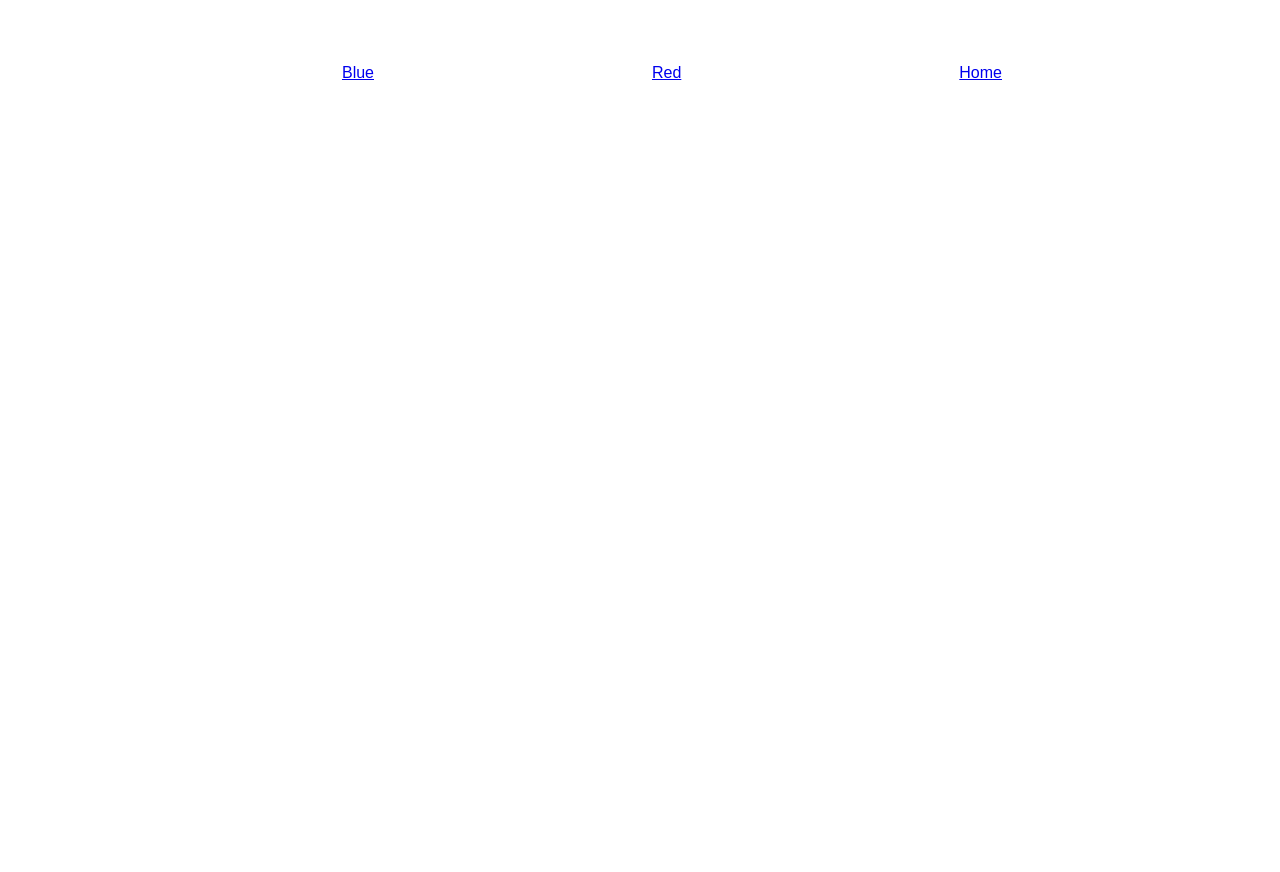
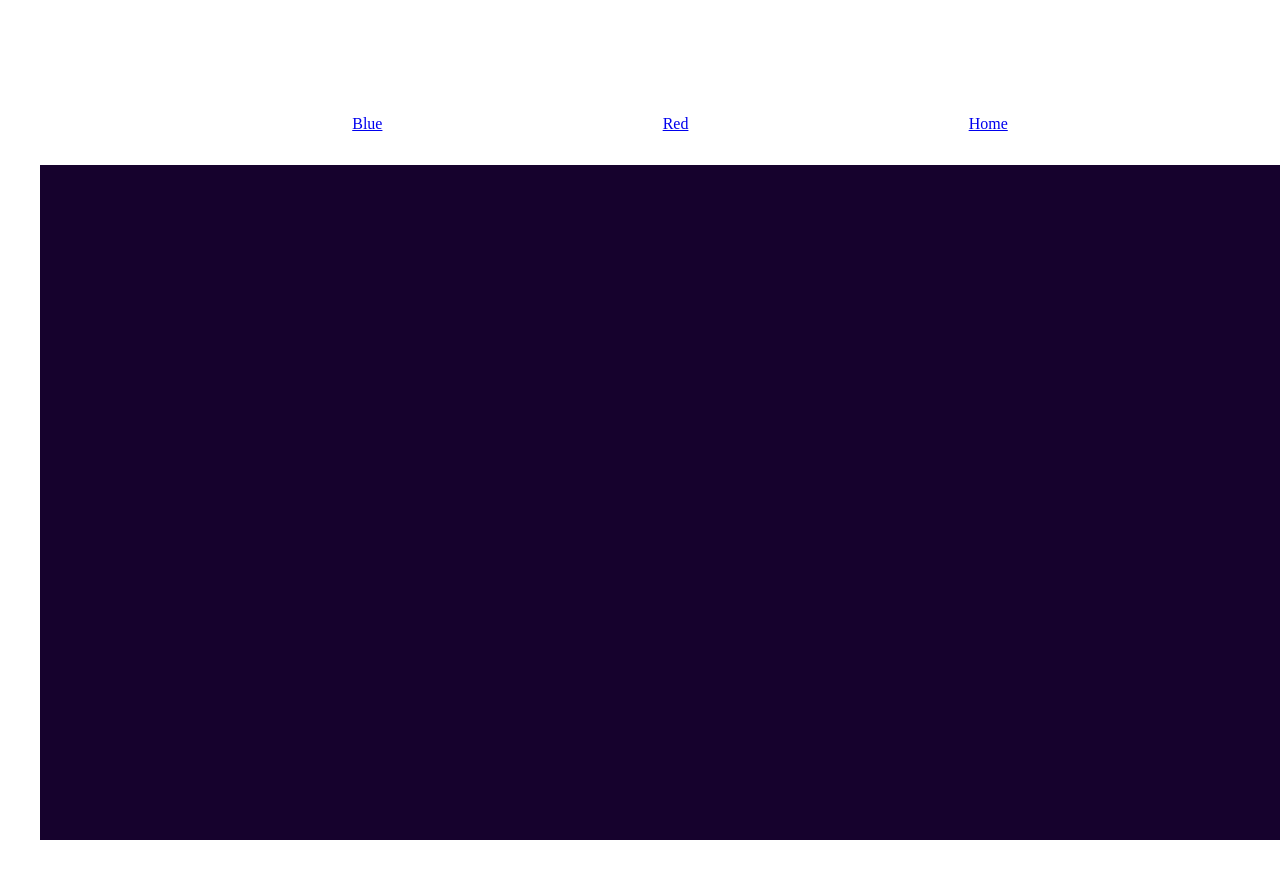
Before and after one commit to dhanajeane79/workshop-28-react-router, a React (Vite) app: page /home in a window 1280 px wide. Shown: the top 872 px of the page. Built offline with nearby package versions, Linux system fonts and the light colour scheme.

Commit message:
Added background color

```diff
--- a/src/index.css
+++ b/src/index.css
@@ -1,8 +1,4 @@
-:root {
-  * {
-    font-family: arial, sans-serif;
-    margin: 0;
-  }
+
 
   body,
   body > div {
@@ -44,4 +40,9 @@
   .blue {
     background-color: #275db3;
     color: white;
-  }}
+  }
+
+  .home {
+    background-color: #16022d;
+    color: white;
+  }
```
